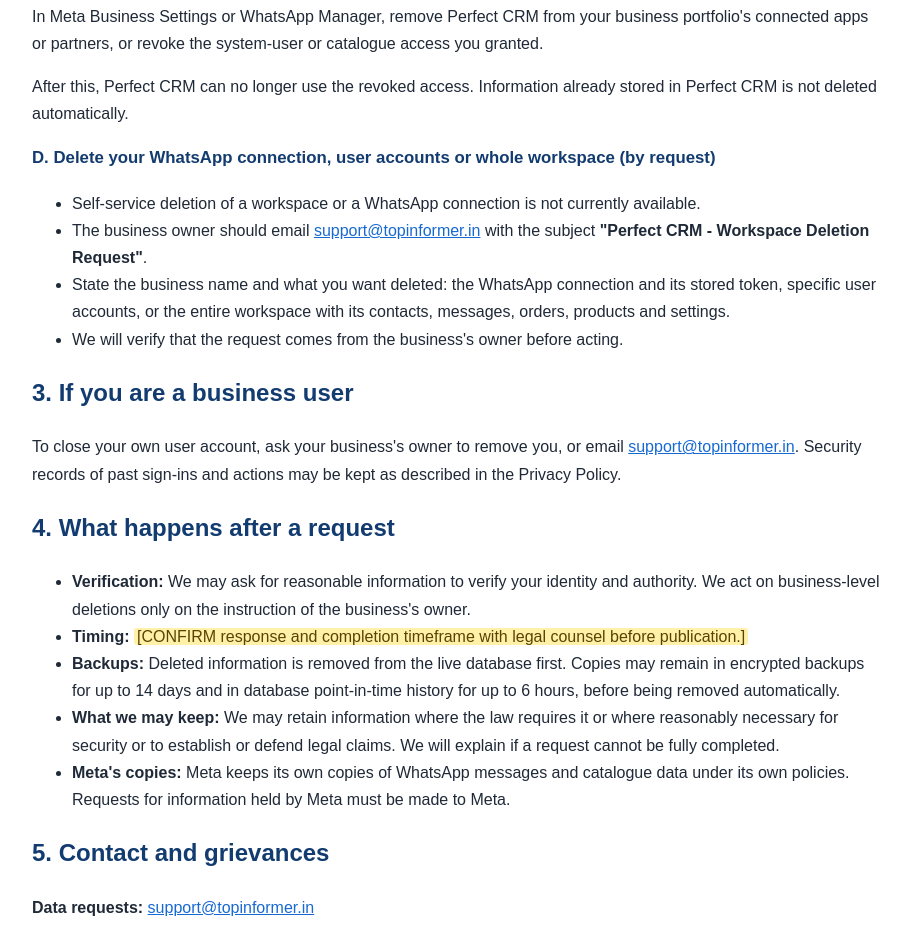
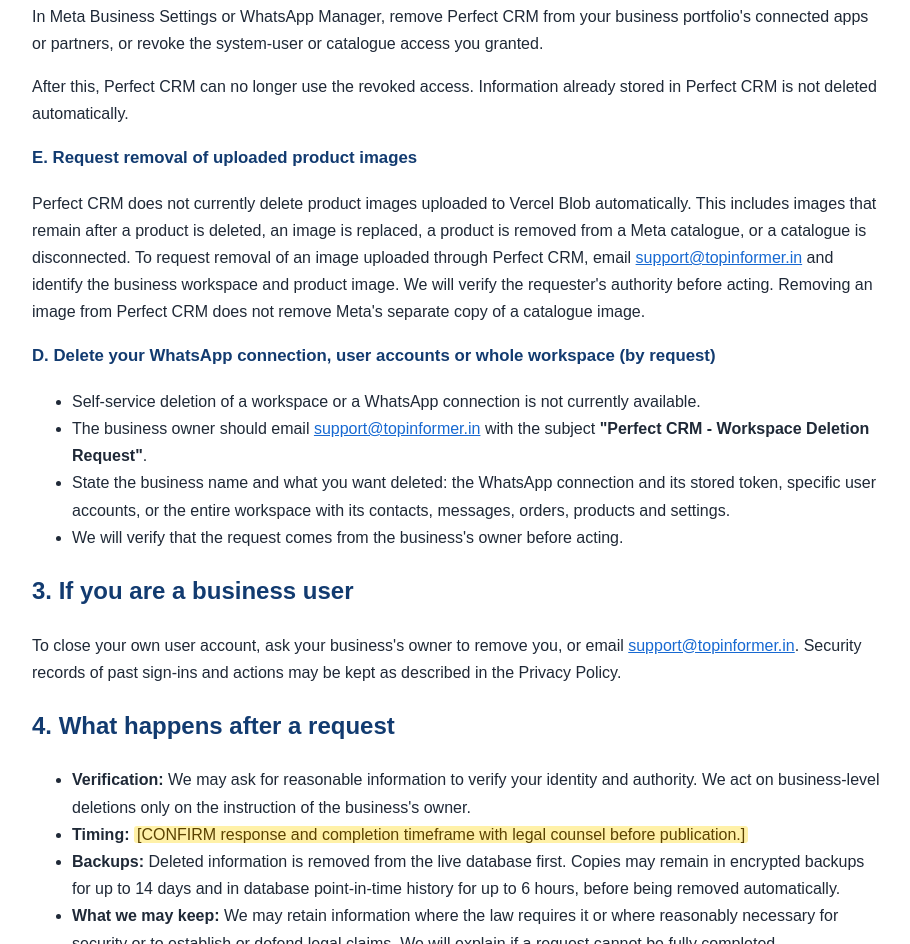
Before and after one commit to jonesabrahamp91-art/perfect-crm-privacy, a plain HTML site: page data-deletion.html in a window 1280 px wide. Shown: the part 1235-2179 px from the top of the page, without its empty margins (183-1093 px from the left). Drawn offline with Linux system fonts and the light colour scheme.

Commit message:
Add product image removal request instructions

```diff
--- a/data-deletion.html
+++ b/data-deletion.html
@@ -70,6 +70,8 @@
 <h3>C. Remove Perfect CRM's access in Meta</h3>
 <p>In Meta Business Settings or WhatsApp Manager, remove Perfect CRM from your business portfolio's connected apps or partners, or revoke the system-user or catalogue access you granted.</p>
 <p>After this, Perfect CRM can no longer use the revoked access. Information already stored in Perfect CRM is not deleted automatically.</p>
+<h3>E. Request removal of uploaded product images</h3>
+<p>Perfect CRM does not currently delete product images uploaded to Vercel Blob automatically. This includes images that remain after a product is deleted, an image is replaced, a product is removed from a Meta catalogue, or a catalogue is disconnected. To request removal of an image uploaded through Perfect CRM, email <a href="mailto:support@topinformer.in">support@topinformer.in</a> and identify the business workspace and product image. We will verify the requester's authority before acting. Removing an image from Perfect CRM does not remove Meta's separate copy of a catalogue image.</p>
 <h3>D. Delete your WhatsApp connection, user accounts or whole workspace (by request)</h3>
 <ul>
 <li>Self-service deletion of a workspace or a WhatsApp connection is not currently available.</li>
```
